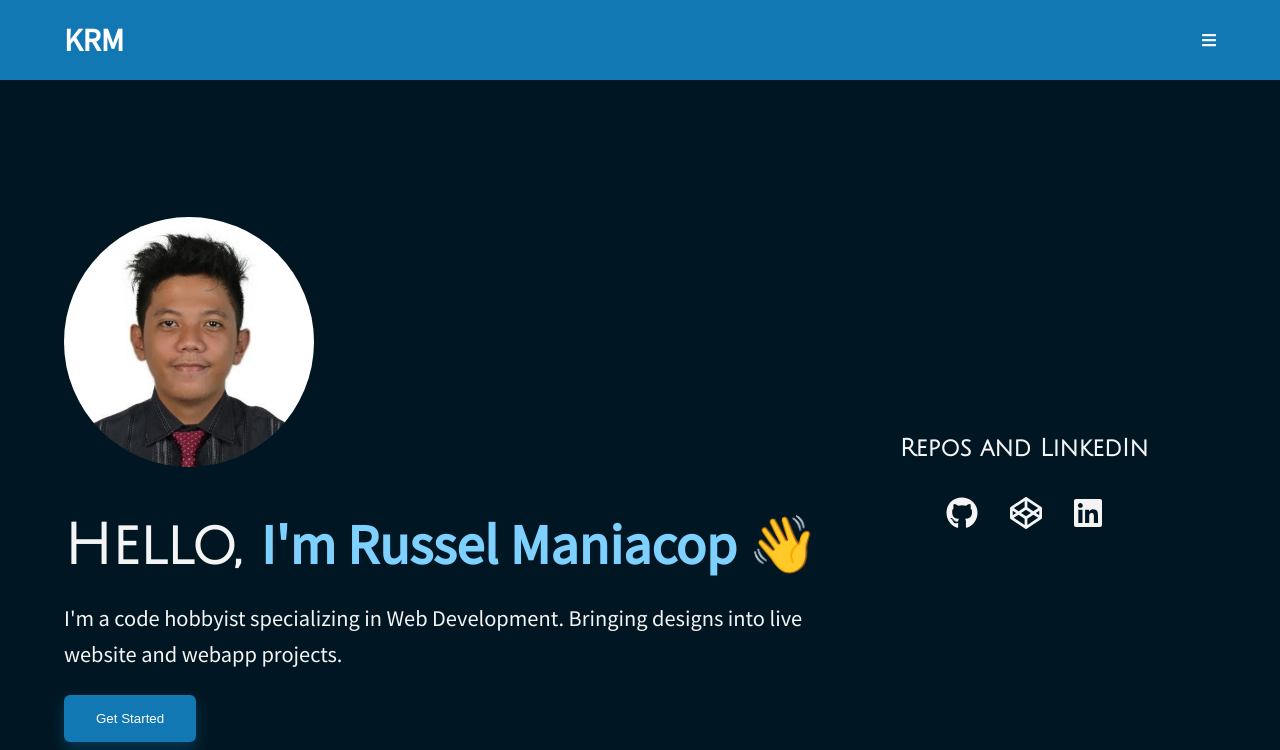
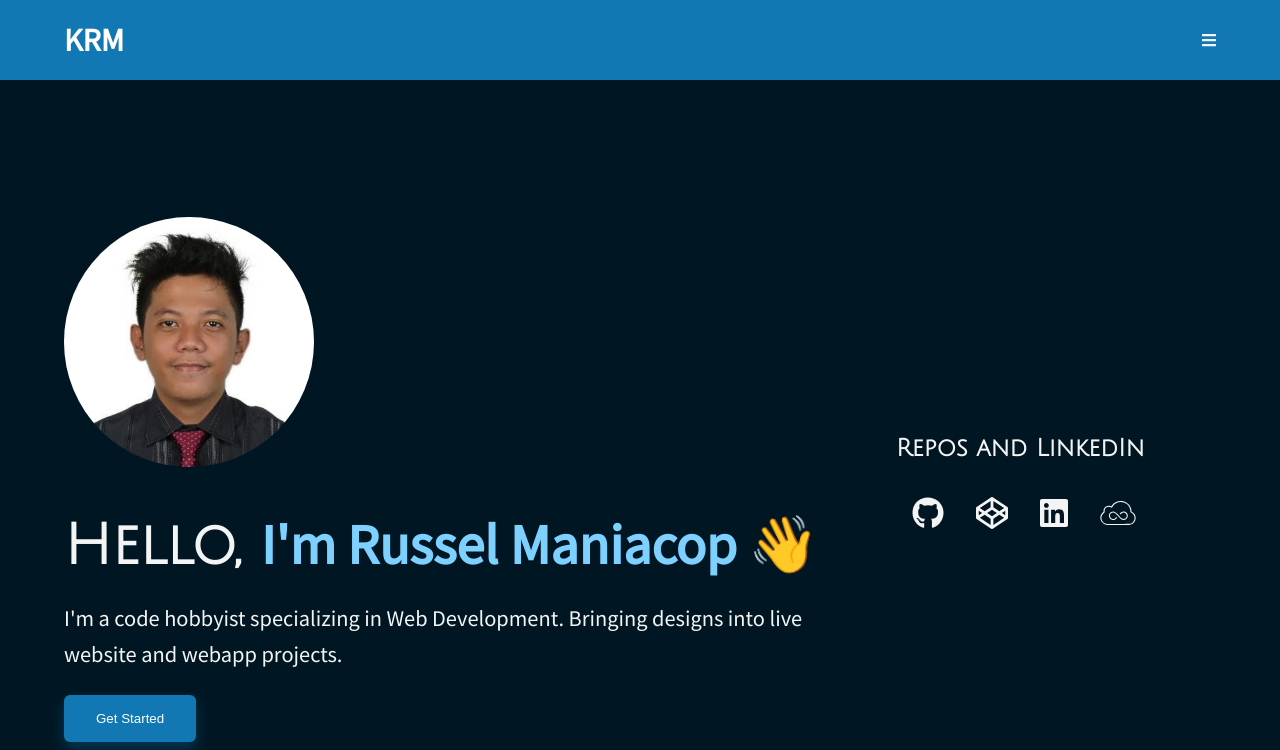
Before and after one commit to KeithRussel/keithrussel, a Next.js app: page / in a window 1280 px wide. Shown: the top 750 px of the page. Built offline with nearby package versions, Linux system fonts and the light colour scheme.

Commit message:
Add my fiddle link on hero section

```diff
--- a/components/Hero.js
+++ b/components/Hero.js
@@ -7,6 +7,7 @@ import {
   faCodepen,
   faLinkedin,
   faGithub,
+  faJsfiddle,
 } from "@fortawesome/free-brands-svg-icons";
 
 const scroll = () => {
@@ -61,6 +62,13 @@ const Hero = () => {
                 </a>
               </Link>
             </li>
+            <li>
+              <Link href="https://jsfiddle.net/user/fiddles/all/">
+                <a target="_blank">
+                  <FontAwesomeIcon icon={faJsfiddle} size="2x" />
+                </a>
+              </Link>
+            </li>
           </ul>
         </div>
       </div>
```
